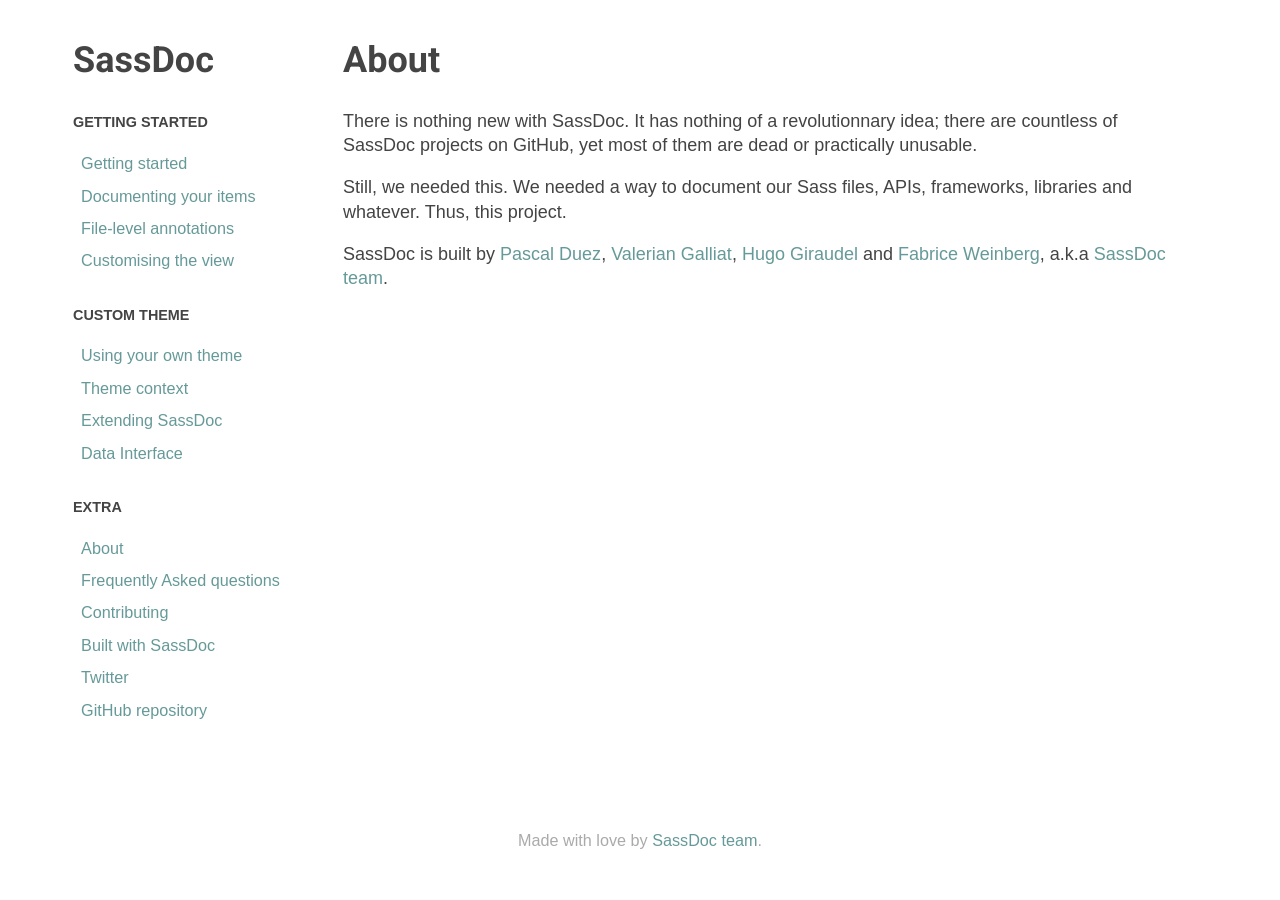
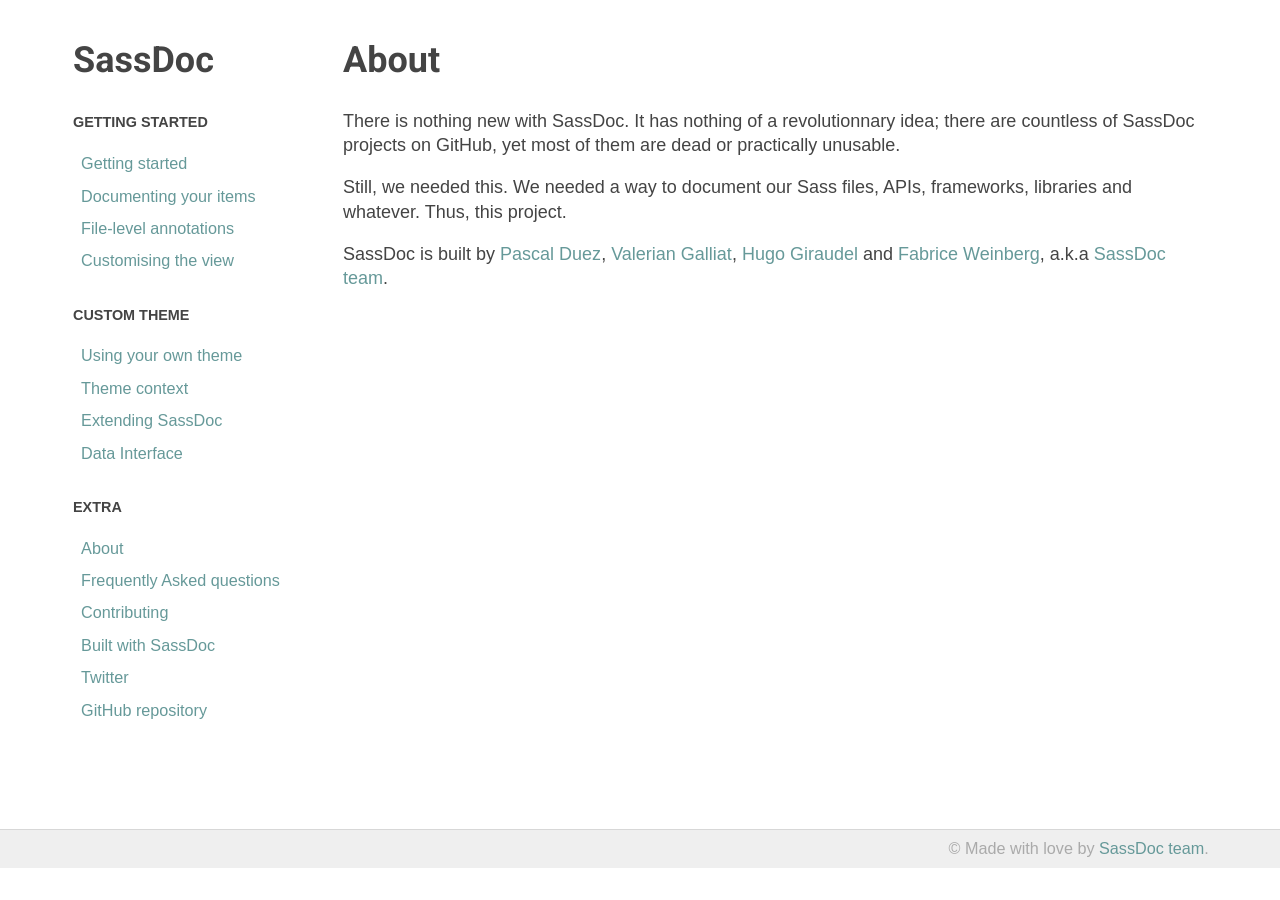
Before and after one commit to SassDoc/sassdoc.github.io, a Jekyll site: the page built from about/index.md, in a window 1280 px wide. Built offline with Jekyll 4.4.1, drawn with Linux system fonts in a browser that asks for light colours.

Commit message:
Improved footer (#7)

```diff
--- a/_includes/footer.html
+++ b/_includes/footer.html
@@ -1,3 +1,5 @@
 <footer class="footer">
-  <p>Made with love by <a href="http://github.com/sassdoc/" target="_blank">SassDoc team</a>.</p>
+  <div class="container">
+    <p>&copy; Made with love by <a href="http://github.com/sassdoc/" target="_blank">SassDoc team</a>.</p>
+  </div>
 </footer>
--- a/_sass/base/_layout.scss
+++ b/_sass/base/_layout.scss
@@ -11,7 +11,8 @@
 
 .main {
   padding: 0 1em;
+
   @include respond-to("large") {
-    padding-left: $sidebar-width + 20px;
+    padding: 0 0 0 $sidebar-width + 20px;
   }
 }
--- a/_sass/partials/_footer.scss
+++ b/_sass/partials/_footer.scss
@@ -2,7 +2,14 @@
   clear: both;
   font-size: .9em;
   color: #aaa;
-  text-align: center;
+  text-align: right;
+  background: #EFEFEF;
+  border-top: 1px solid rgba(black, .1);
+  padding: .5em 1em;
+
+  p {
+    margin: 0;
+  }
 
   @include respond-to("large") {
     position: absolute;
```
